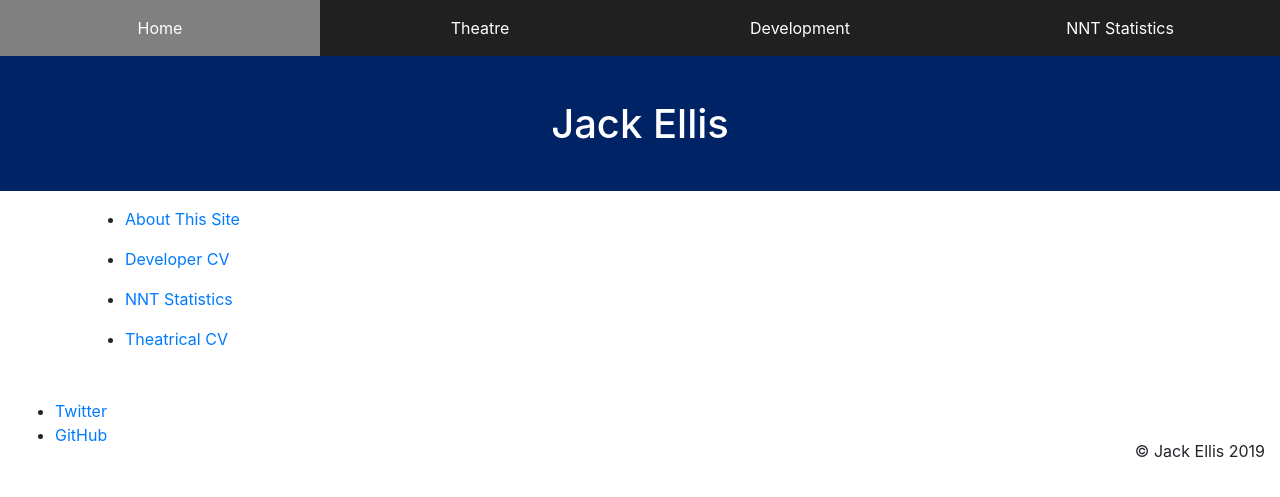
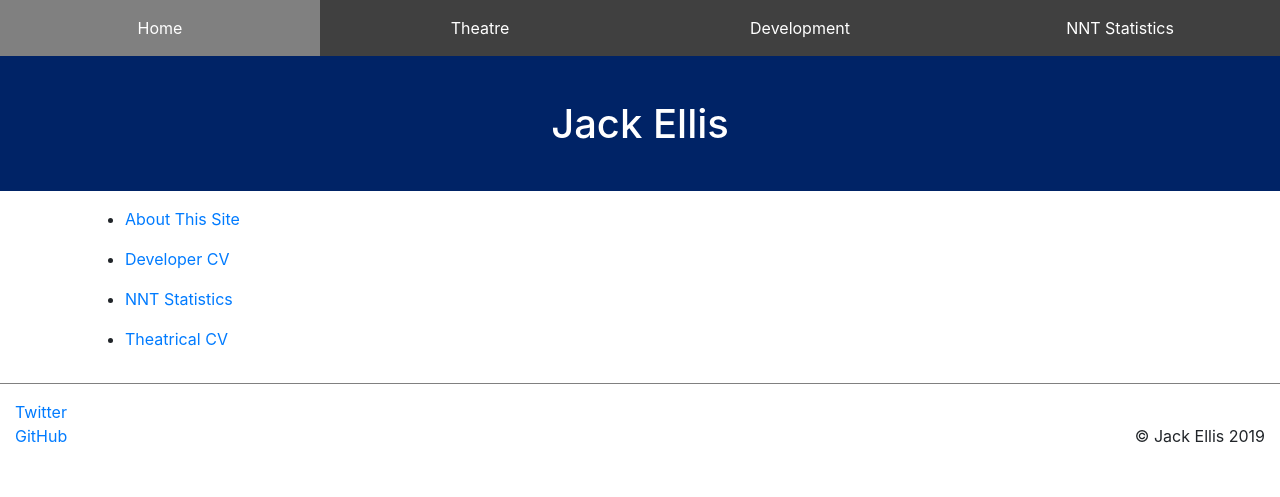
Before and after one commit to GingertronMk1/gingertronmk1.github.io, a Jekyll site: the page built from index.md, in a window 1280 px wide. Shown: the top 497 px of the page. Built offline with Jekyll 4.4.1, drawn with Linux system fonts in a browser that asks for light colours.

Commit message:
Laid out better

```diff
--- a/_sass/global.scss
+++ b/_sass/global.scss
@@ -1,3 +1,7 @@
+/*
+ * GLOBAL STYLING
+ */
+
 html {
   font-family: sans-serif;
   overflow-x: hidden;
@@ -13,10 +17,20 @@ ul {
   min-width: 100%;
 }
 
+a:hover {
+  text-decoration: none;
+}
+
+/*
+ *  INCLUDES STYLING
+ */
+
+// HEADER
+
 header {
   a {
     padding: 1rem;
-    background-color: $grey-2;
+    background-color: $grey-1;
     color: $white;
   }
 
@@ -26,12 +40,25 @@ header {
   }
 }
 
+// FOOTER
+
+footer {
+  border-top: 0.1rem solid grey;
+
+  ul {
+    list-style-type: none;
+    padding: 0;
+    margin: 0;
+  }
+  a {
+    padding: 0;
+  }
+}
+
+// HERO
+
 .hero {
   min-height: 15vh;
   background-color: $primary;
   color: white;
 }
-
-a:hover {
-  text-decoration: none;
-}
```
